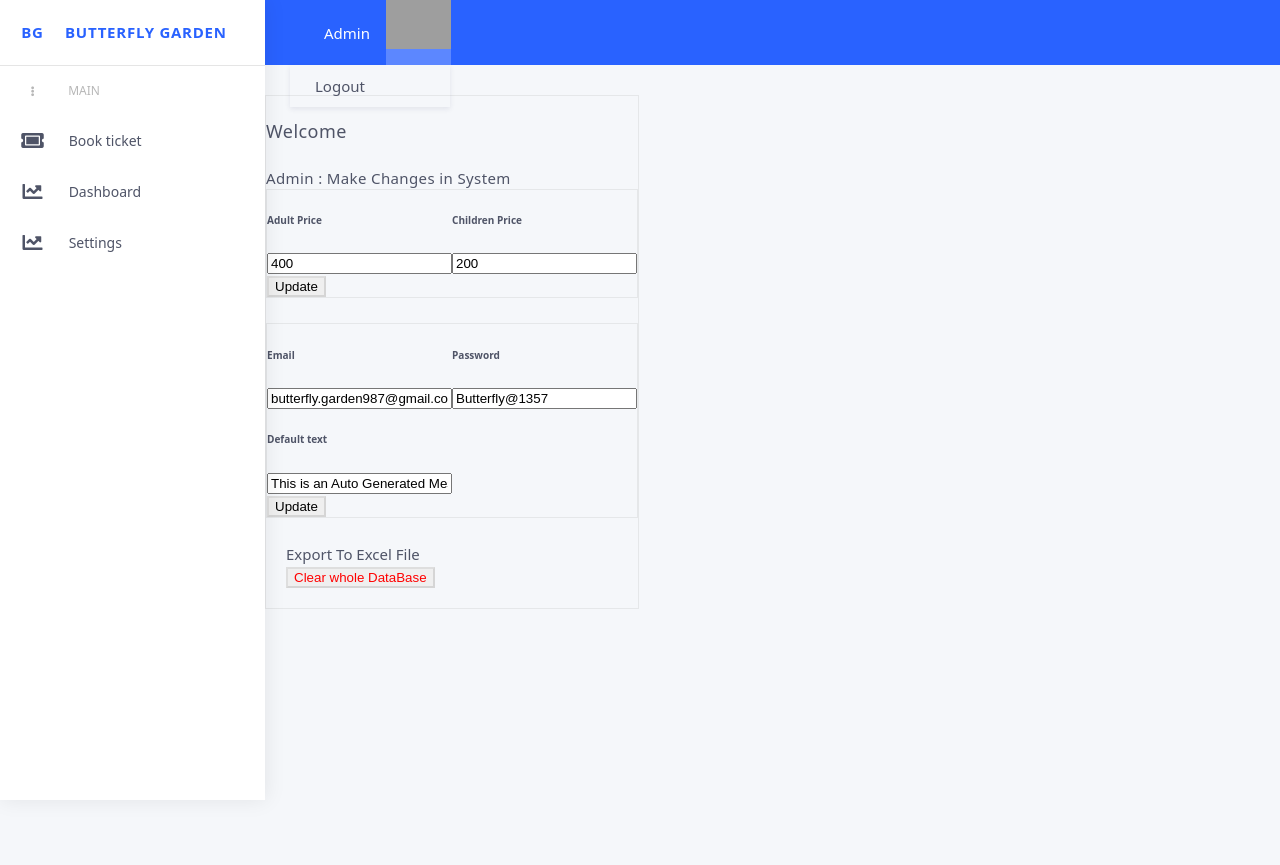
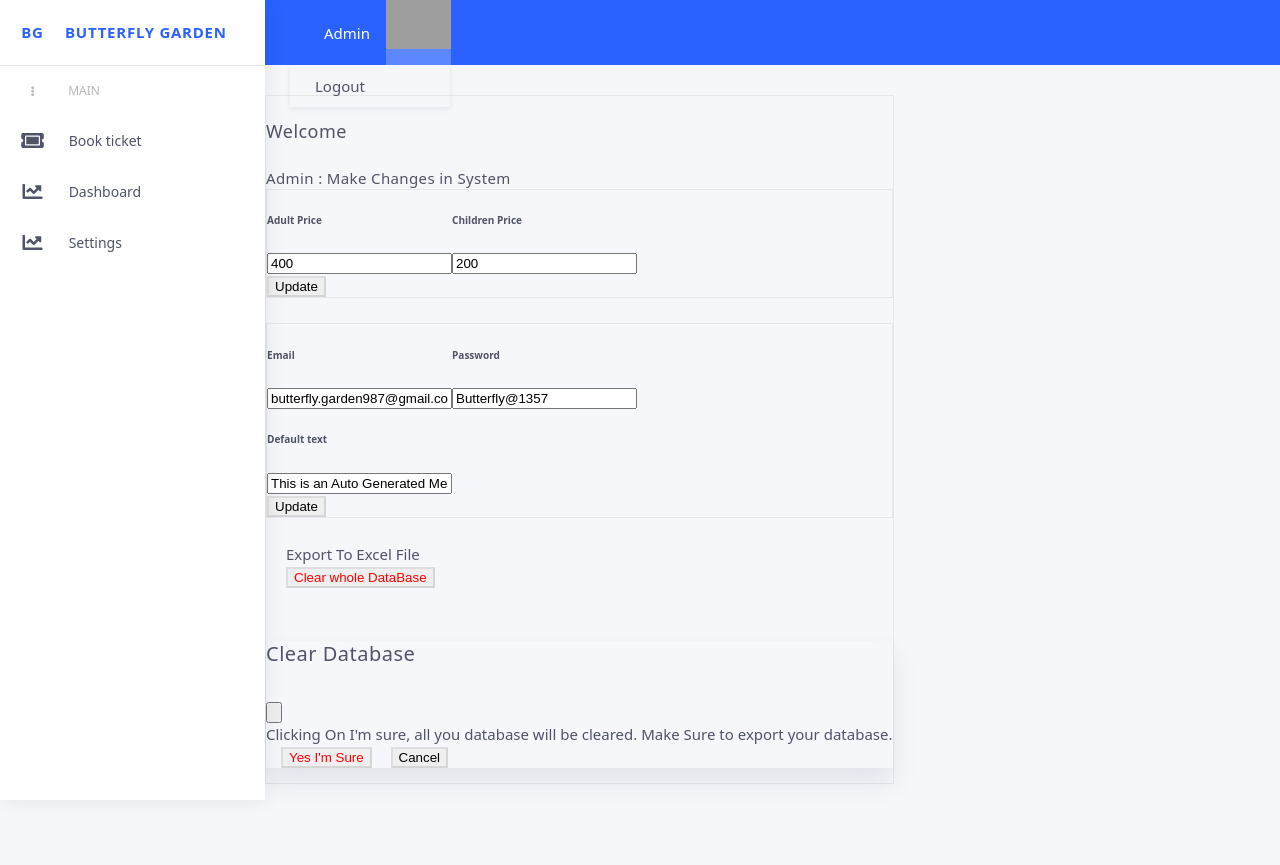
Before and after one commit to viral-sangani/WebQR-Butterfly-Garden, a Django app: page /settings/ in a window 1280 px wide; the page is wider, and only the part inside the window is pictured. Run offline with Django 3.2, Linux system fonts and the light colour scheme; a user stored in the database is signed in; data comes from the database, SQL or seed files in the repository; both versions use the stored data as it was after the commit; some libraries are stand-ins or nearby versions; grey boxes are pictures that could not be loaded.

Commit message:
Delete button added

```diff
--- a/templates/website/settings.html
+++ b/templates/website/settings.html
@@ -174,7 +174,25 @@
                           <a style="margin-bottom:20px;margin-left:20px;" href="{% url 'export_users_xls' %}" class="btn btn-twitter">Export To Excel File</a>
                           <form method="post">
                             {% csrf_token %}
-                          <input type='submit' name='delete' style="margin-bottom:20px;margin-left:20px;color: red;" class="btn btn-twitter" value="Clear whole DataBase">
+                          <button type="button" style="margin-bottom:20px;margin-left:20px;color: red;" class="btn btn-twitter" data-toggle="modal" data-target="#smallAlertModal">Clear whole DataBase</button>
+
+                          <div class="modal fade" id="smallAlertModal" tabindex="-1" role="dialog" aria-labelledby="exampleModalLabel" aria-hidden="true">
+                            <div class="modal-dialog modal-sm" role="document">
+                              <div class="modal-content">
+                                <div class="modal-header">
+                                  <h5 class="modal-title mx-auto" id="exampleModalLabel">Clear Database</h5>
+                                  <button type="button" class="close" data-dismiss="modal" aria-label="Close"><i class="fa fa-close"></i></button>
+                                </div>
+                                <div class="modal-body text-center">
+                                  Clicking On I'm sure, all you database will be cleared. Make Sure to export your database.
+                              </div>
+                                <div class="modal-actions" style="margin-bottom: 15px;margin-left: 15px;">
+                                  <input type='submit' name='delete' style="color: red;" class="btn btn-twitter" value="Yes I'm Sure" >
+                                  <button type="button" style="margin-left: 15px;" class="btn btn-twitter" data-dismiss="modal">Cancel</button>
+                                </div>
+                              </div>
+                            </div>
+                            </div>
                         </form>
                     </div>
 
--- a/website/views.py
+++ b/website/views.py
@@ -44,7 +44,7 @@
 
 @login_required(login_url="/")
 def dashboard(request):
-	user_data_obj = user_data.objects.all().order_by("pk")
+	user_data_obj = user_data.objects.all().order_by("-pk")
 	page = request.GET.get('page', 1)
 	paginator = Paginator(user_data_obj, 25)
 
```
Also changed, not shown: db.sqlite3, qrcodes/qrcode.png, 1 other file.
